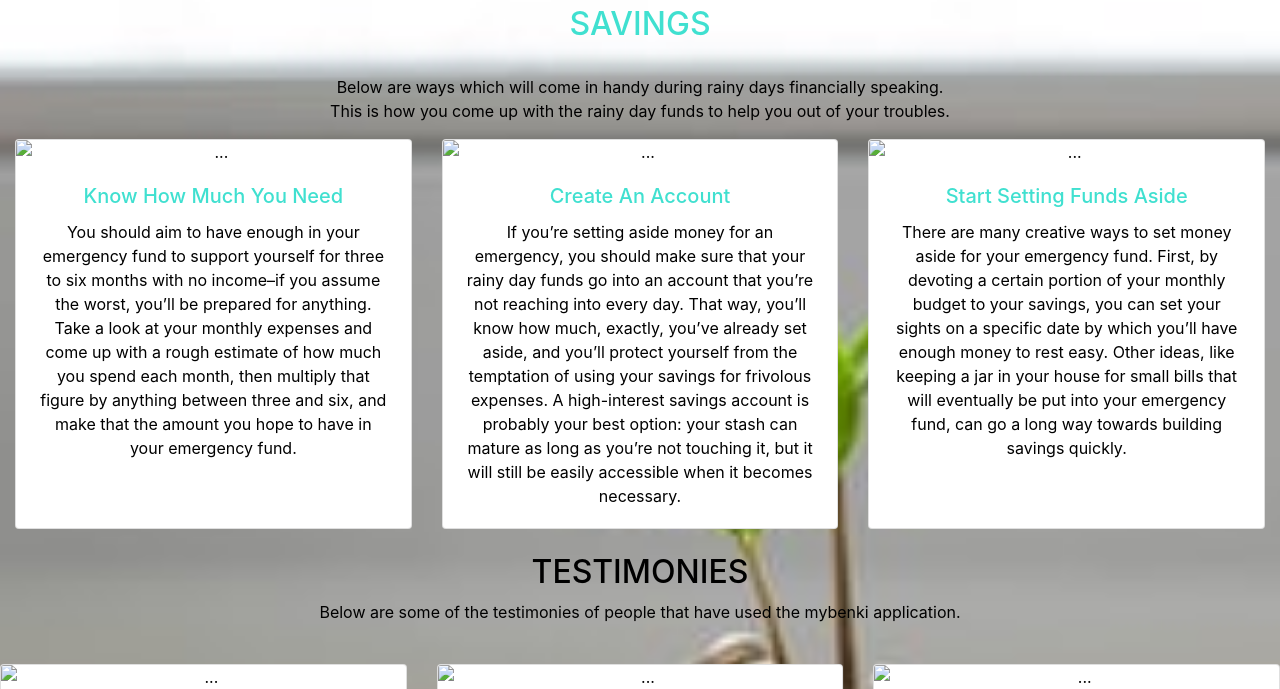
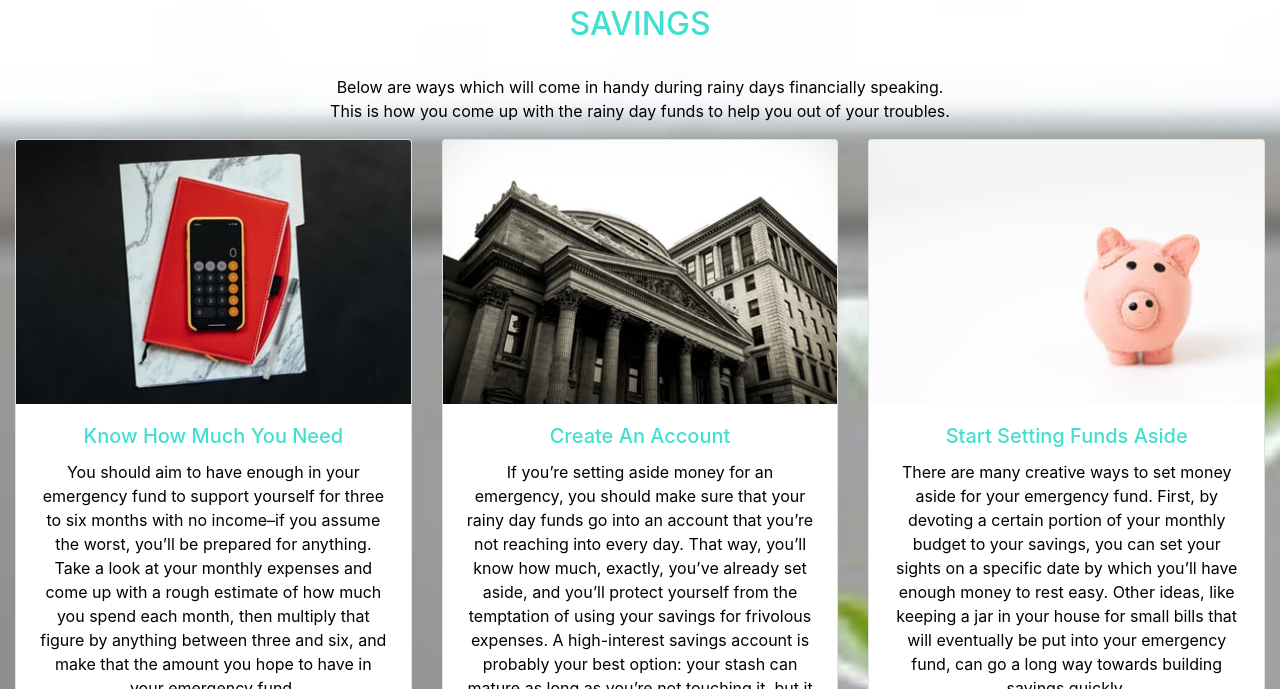
Before and after one commit to EveNyarango/myBenki, a plain HTML site: page blog.html in a window 1280 px wide. Shown: the part 111-800 px from the top of the page. Drawn offline with nearby package versions, Linux system fonts and the light colour scheme; the site is published under a folder, as on GitHub Pages, so addresses that start at the root find nothing; a script that the page names is missing.

Commit message:
modify images in blog page

```diff
--- a/blog.html
+++ b/blog.html
@@ -39,7 +39,7 @@
             <div class="section1">
                 <div class="card-deck">
                     <div class="card" style="width: 18rem;">
-                        <img src="/images/calc.jpeg" class="card-img-top" alt="...">
+                        <img src="images/calc.jpeg" class="card-img-top" alt="...">
                         <div class="card-body">
                             <h5 class="card-title">Know How Much You Need</h5>
                             <p class="card-text">You should aim to have enough in your emergency fund to support
@@ -51,7 +51,7 @@
                     </div>
                     <br>
                     <div class="card" style="width: 18rem;">
-                        <img src="/images/bank.jpeg" class="card-img-top" alt="...">
+                        <img src="images/bank.jpeg" class="card-img-top" alt="...">
                         <div class="card-body">
                             <h5 class="card-title">Create An Account</h5>
                             <p class="card-text">If you’re setting aside money for an emergency, you should make sure
@@ -65,7 +65,7 @@
                     </div>
                     <br>
                     <div class="card" style="width: 18rem;">
-                        <img src="/images/account.jpeg" class="card-img-top" alt="...">
+                        <img src="images/account.jpeg" class="card-img-top" alt="...">
                         <div class="card-body">
                             <h5 class="card-title">Start Setting Funds Aside</h5>
                             <p class="card-text">There are many creative ways to set money aside for your emergency
@@ -86,7 +86,7 @@
         <br>
         <div class="card-deck">
             <div class="card" style="width: 18rem;">
-                <img src="/images/sam.jpeg" class="card-img-top" alt="...">
+                <img src="images/sam.jpeg" class="card-img-top" alt="...">
                 <div class="card-body">
                     <h5 class="card-title">Sam, Nairobi.</h5>
                     <p class="card-text"> “In 7 weeks, under myBenki's expert guidance, I’ve completely changed my
@@ -101,7 +101,7 @@
             </div>
             <br>
             <div class="card" style="width: 18rem;">
-                <img src="/images/joan1.jpeg" class="card-img-top" alt="...">
+                <img src="images/joan1.jpeg" class="card-img-top" alt="...">
                 <div class="card-body">
                     <h5 class="card-title">Joan, Mombasa.</h5>
                     <p class="card-text">“i was at a stage where i could not make any traction financially and i was
@@ -113,7 +113,7 @@
             </div>
             <br>
             <div class="card" style="width: 18rem;">
-                <img src="/images/brian.jpeg" class="card-img-top" alt="...">
+                <img src="images/brian.jpeg" class="card-img-top" alt="...">
                 <div class="card-body">
                     <h5 class="card-title">Brian, Kampala</h5>
                     <p class="card-text">“myBenki helps you cut through the confusion to understand your spending habits
--- a/css/about.css
+++ b/css/about.css
@@ -8,7 +8,7 @@
     text-align: center;
 }
 body{
-    background-image: url(/images/bank\ 1.jpeg);
+    background-image: url(../images/bank\ 1.jpeg);
     background-repeat: no-repeat;
     background-size: cover;
     text-align: center;
```
